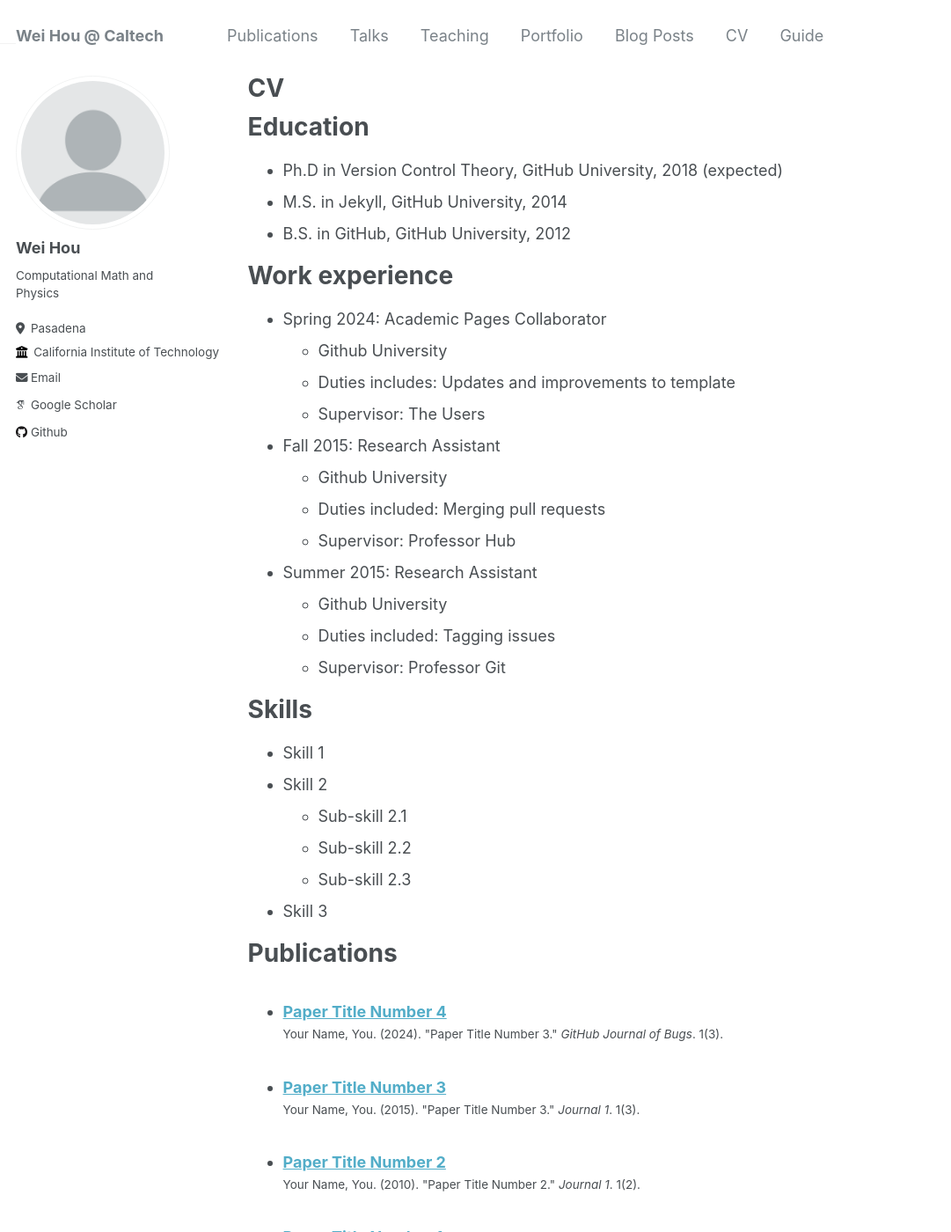
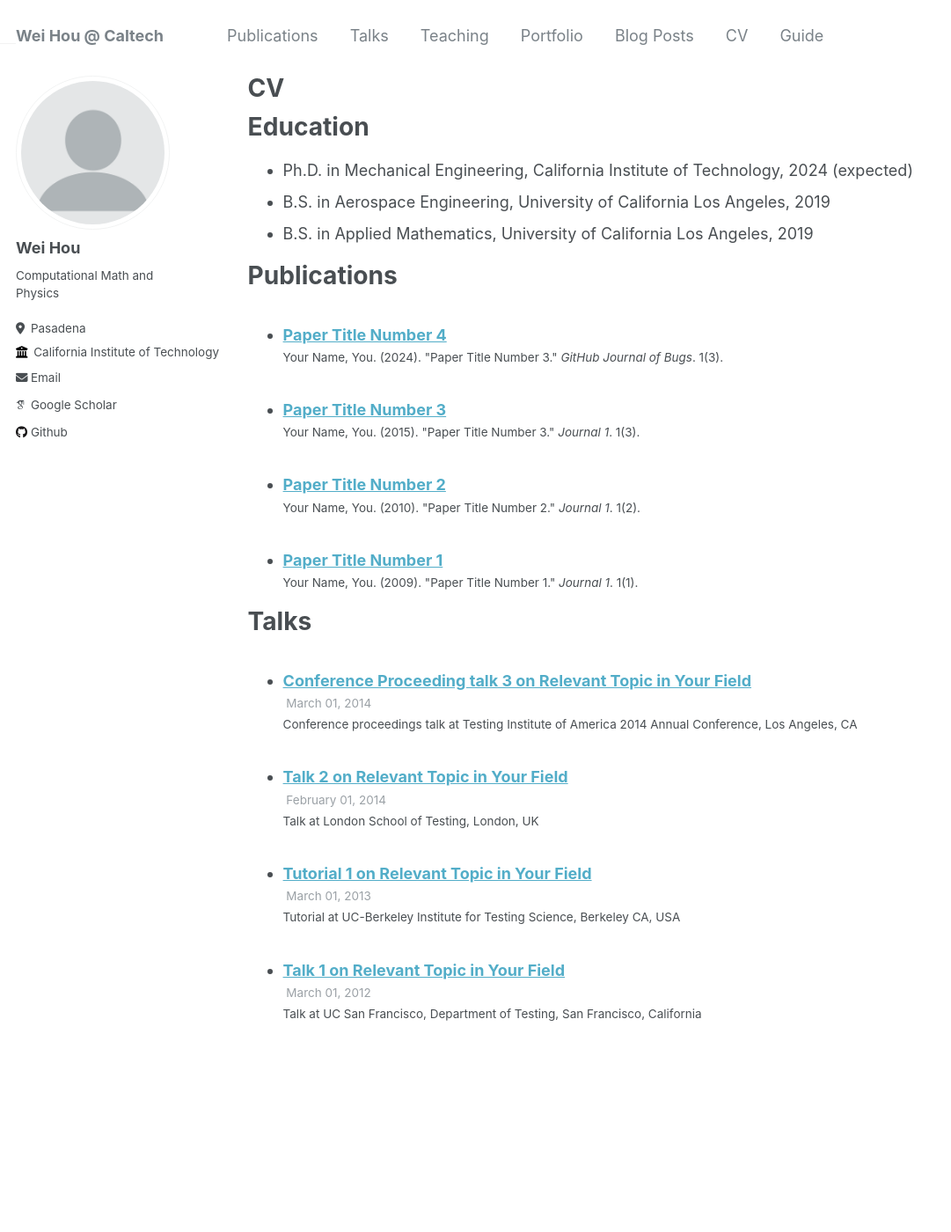
Before and after one commit to WeiHou1996/weihou.github.io, a Jekyll site: the page built from _pages/cv.md, in a window 1280 px wide and 1400 px high. Shown: the whole window at 88% size, without its empty margins (0-1081 px from the left). Built offline with Jekyll 4.4.1, drawn with Linux system fonts in a browser that asks for light colours; some web fonts are replaced; some of the changed text lies outside the part shown.

Commit message:
Update cv.md

```diff
--- a/_pages/cv.md
+++ b/_pages/cv.md
@@ -11,35 +11,9 @@ redirect_from:
 
 Education
 ======
-* Ph.D in Version Control Theory, GitHub University, 2018 (expected)
-* M.S. in Jekyll, GitHub University, 2014
-* B.S. in GitHub, GitHub University, 2012
-
-Work experience
-======
-* Spring 2024: Academic Pages Collaborator
-  * Github University
-  * Duties includes: Updates and improvements to template
-  * Supervisor: The Users
-
-* Fall 2015: Research Assistant
-  * Github University
-  * Duties included: Merging pull requests
-  * Supervisor: Professor Hub
-
-* Summer 2015: Research Assistant
-  * Github University
-  * Duties included: Tagging issues
-  * Supervisor: Professor Git
-
-Skills
-======
-* Skill 1
-* Skill 2
-  * Sub-skill 2.1
-  * Sub-skill 2.2
-  * Sub-skill 2.3
-* Skill 3
+* Ph.D. in Mechanical Engineering, California Institute of Technology, 2024 (expected)
+* B.S. in Aerospace Engineering, University of California Los Angeles, 2019
+* B.S. in Applied Mathematics, University of California Los Angeles, 2019
 
 Publications
 ======
@@ -52,13 +26,3 @@ Talks
   <ul>{% for post in site.talks reversed %}
     {% include archive-single-talk-cv.html  %}
   {% endfor %}</ul>
-
-Teaching
-======
-  <ul>{% for post in site.teaching reversed %}
-    {% include archive-single-cv.html %}
-  {% endfor %}</ul>
-
-Service and leadership
-======
-* Currently signed in to 43 different slack teams
```
